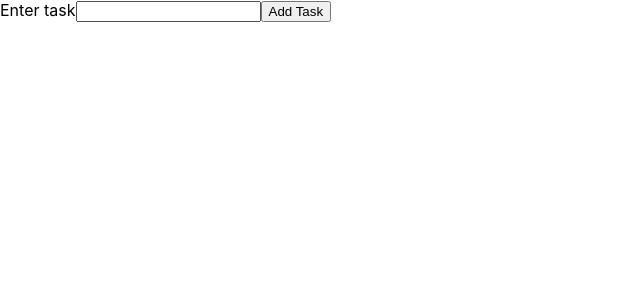
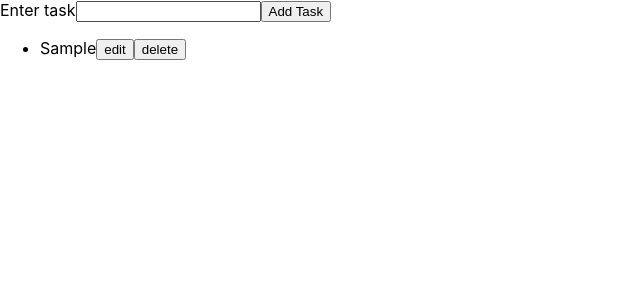
Before and after one commit to thural/sample_react_app, a React (Create React App) app: page / in a window 1280 px wide. Both pictures are taken after typing "Sample" into the empty fields and a click on the button "Add Task". Shown: the top 300 px of the page, without its empty margins (0-640 px from the left). Built offline with nearby package versions, Linux system fonts and the light colour scheme.

Commit message:
created Overview component for rendering list elements

```diff
--- a/src/App.js
+++ b/src/App.js
@@ -1,12 +1,18 @@
 import React, { Component } from 'react';
+import uniqid from "uniqid";
 import './App.css';
+import Overview from "./components/Overview";
+
 
 class App extends Component {
   constructor() {
     super();
 
     this.state = {
-      task: { text: '' },
+      task: {
+        text: '',
+        id: uniqid()
+      },
       tasks: [],
     };
   };
@@ -15,6 +21,7 @@ class App extends Component {
     this.setState({
       task: {
         text: e.target.value,
+        id: this.state.task.id
       }
     });
   };
@@ -23,8 +30,17 @@ class App extends Component {
     e.preventDefault();
     this.setState({
       tasks: this.state.tasks.concat(this.state.task),
-      task: { text: '' },
+      task: {
+        text: '',
+        id: uniqid()
+      }
     });
+  };
+
+  deleteList = (taskId) => {
+    this.setState({
+      tasks: this.state.tasks.filter(task => task.id !== taskId)
+    })
   };
 
   render() {
@@ -40,10 +56,9 @@ class App extends Component {
             onChange={this.handleChange}
             value={task.text}
           />
-          <button type="submit">
-            Add Task
-          </button>
+          <button type="submit">Add Task</button>
         </form>
+        <Overview tasks={tasks} deleteList={this.deleteList}/>
       </div>
     );
   }
--- a/src/components/Overview.js
+++ b/src/components/Overview.js
@@ -0,0 +1,20 @@
+import React from "react";
+
+
+const Overview = (props) => {
+  const { tasks, deleteList, editList } = props;
+
+  return (
+    <ul>
+      {tasks.map((task) => {
+        return <li key={task.id} >
+          {task.text}
+          <button onClick={() => editList(task.id)}>edit</button>
+          <button onClick={() => deleteList(task.id)}>delete</button>
+          </li>
+      })}
+    </ul>
+  );
+};
+
+export default Overview;
```
Also changed, not shown: package.json (+7 -2 lines), 1 other file (tests, documents, lock files or other folders).
